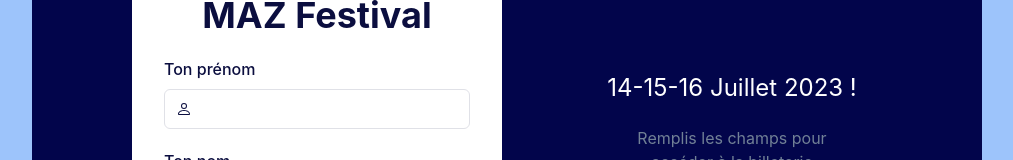
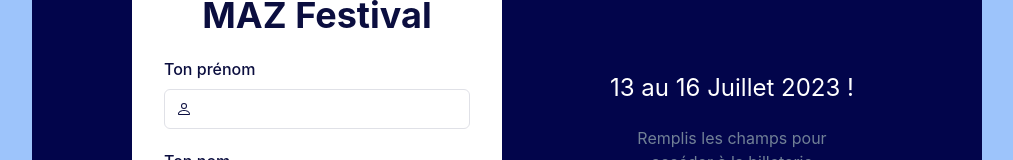
Before and after one commit to Erwan33800/mazfestival, a Next.js app: page / in a window 1280 px wide. Shown: the part 162-322 px from the top of the page, without its empty margins (133-1146 px from the left). Built offline with nearby package versions, Linux system fonts and the light colour scheme.

Commit message:
changement date festival page accueil

```diff
--- a/components/FormMaz.js
+++ b/components/FormMaz.js
@@ -48,7 +48,6 @@ export default function FormMaz() {
         setError(error);
       });
   };
-
   return (
     <Box bg={useColorModeValue("white", "gray.700")} borderRadius="lg">
       <Box m={8} color="#0B0E3F">
--- a/pages/index.js
+++ b/pages/index.js
@@ -39,7 +39,7 @@ export default function FormLogin() {
               <WrapItem alignItems={"center"}>
                 <Box w={300}>
                   <Text mb={5} fontSize="2xl" textAlign={"center"}>
-                    14-15-16 Juillet 2023 !
+                    13 au 16 Juillet 2023 !
                   </Text>
                   <Text textAlign={"center"} mt={2} color="gray.500">
                     Remplis les champs pour<br />
```
